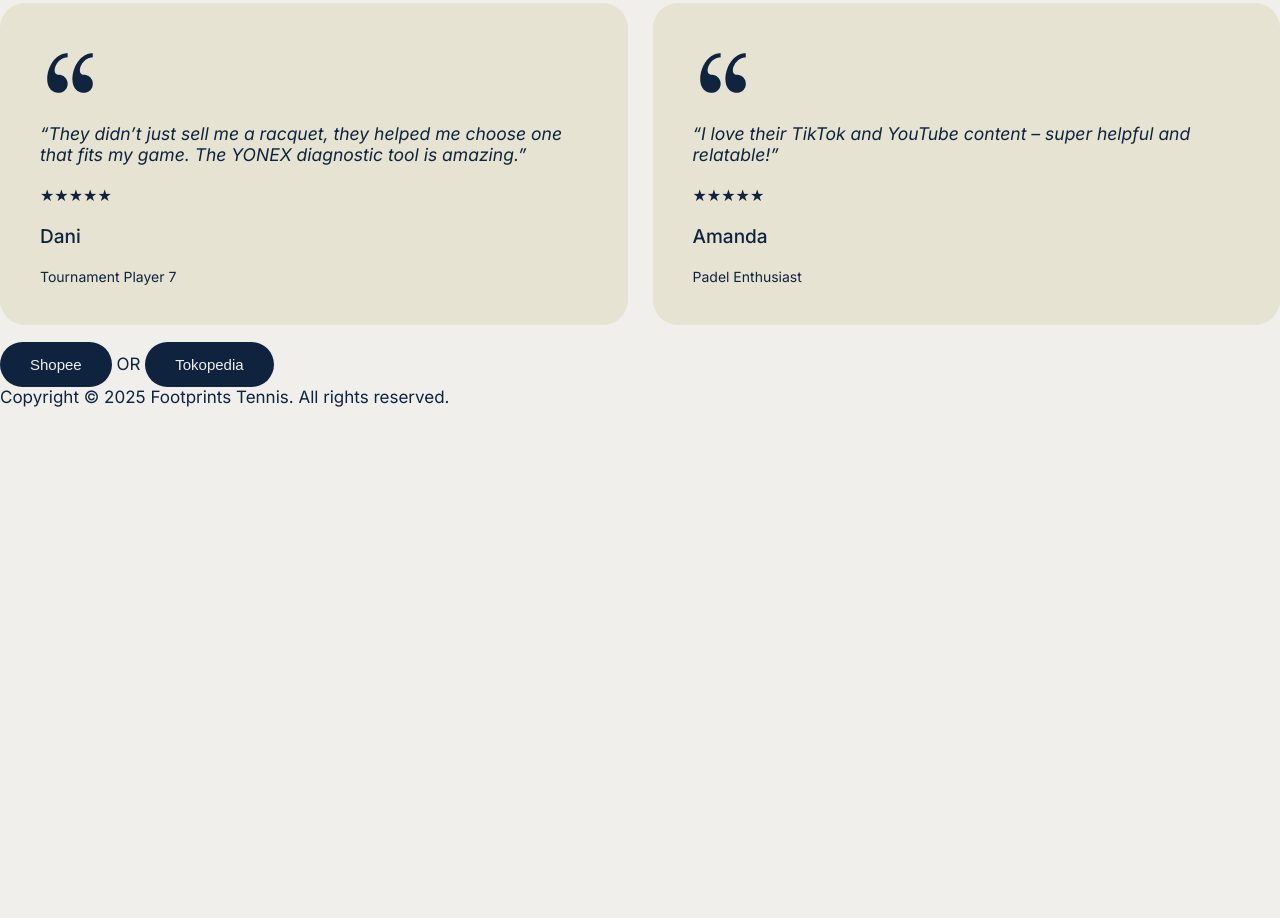
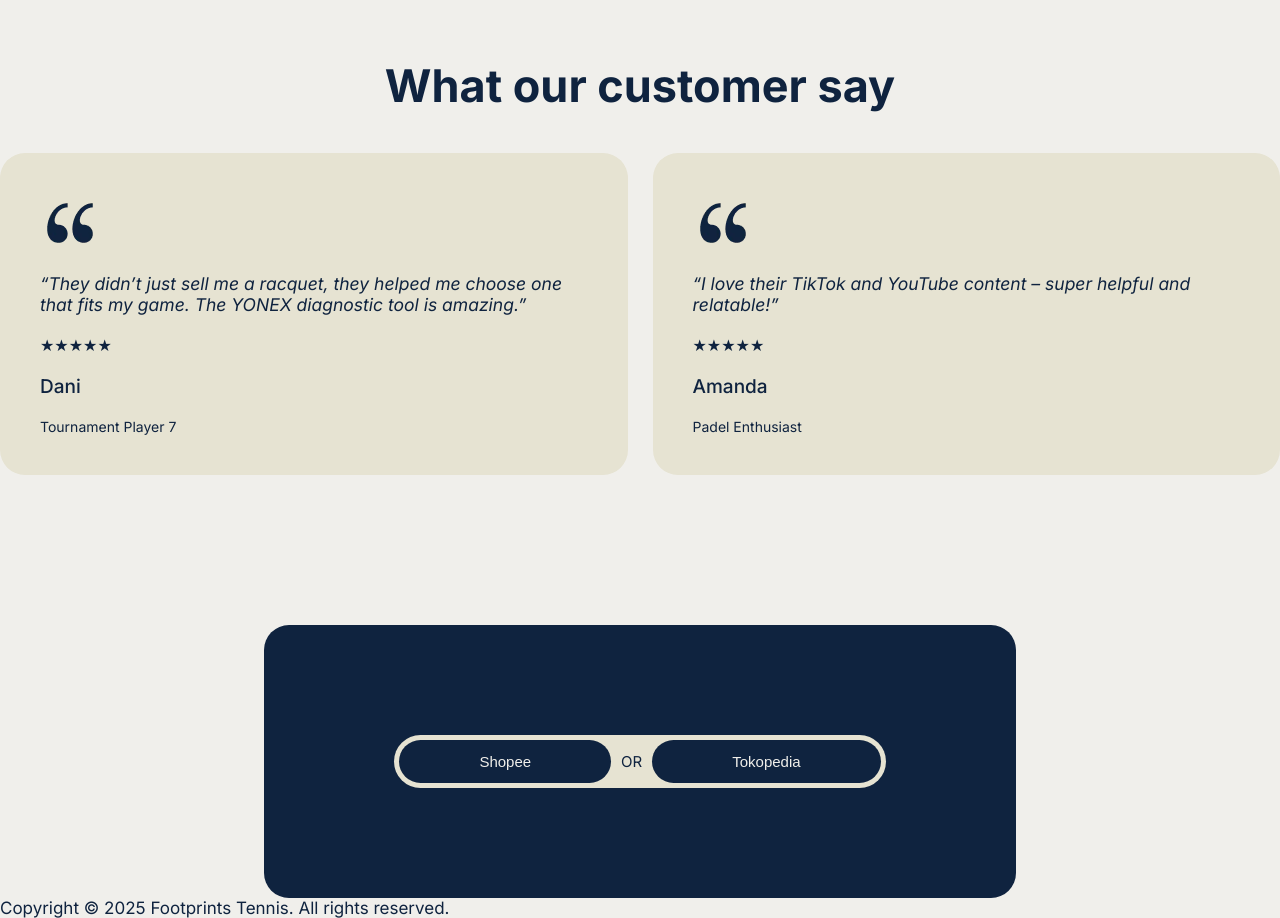
Before and after one commit to fahrcelsius/tennis, a plain HTML site: page index.html in a window 1280 px wide. Shown: the part 4398-5316 px from the top of the page. Before the commit the page ends 4805 px from the top, so only its background shows below. Drawn offline with Linux system fonts and the light colour scheme.

Commit message:
Section nine commit

```diff
--- a/style.css
+++ b/style.css
@@ -581,7 +581,7 @@ img {
 
 .section-seven {
   justify-content: center;
-  margin: 100px 0;
+  margin: 200px 0 150px 0;
 }
 
 .section-seven .container {
@@ -679,3 +679,57 @@ img {
 .section-eight .review .status {
   font-size: 14px;
 }
+
+
+/* ====== section nine ======== */
+
+.section-nine,
+.section-nine .container {
+  display: flex;
+}
+
+.section-nine {
+  justify-content: center;
+  margin-top: 150px;
+}
+
+.section-nine .container {
+  flex-direction: column;
+  align-items: center;
+  background-color: #0F233F;
+  color: white;
+  max-width: 1280px;
+  box-sizing: border-box;
+  padding: 110px 130px;
+  border-radius: 25px;
+}
+
+.section-nine .container .title {
+  font-size: 45px;
+  font-weight: 700;
+  margin: 0;
+}
+
+.section-nine .container .description {
+  text-align: center;
+  width: 800px;
+}
+
+.section-nine .container .button-container {
+  background-color: #E6E3D2;
+  padding: 5px;
+  border-radius: 50px;
+  color: #0F233F;
+  font-size: 15px;
+  display: flex;
+  align-items: center;
+  gap: 10px;
+}
+
+.section-nine .container button {
+  padding: 13px 80px;
+}
+
+.section-nine .container button:hover {
+  box-shadow: none;
+}
```
